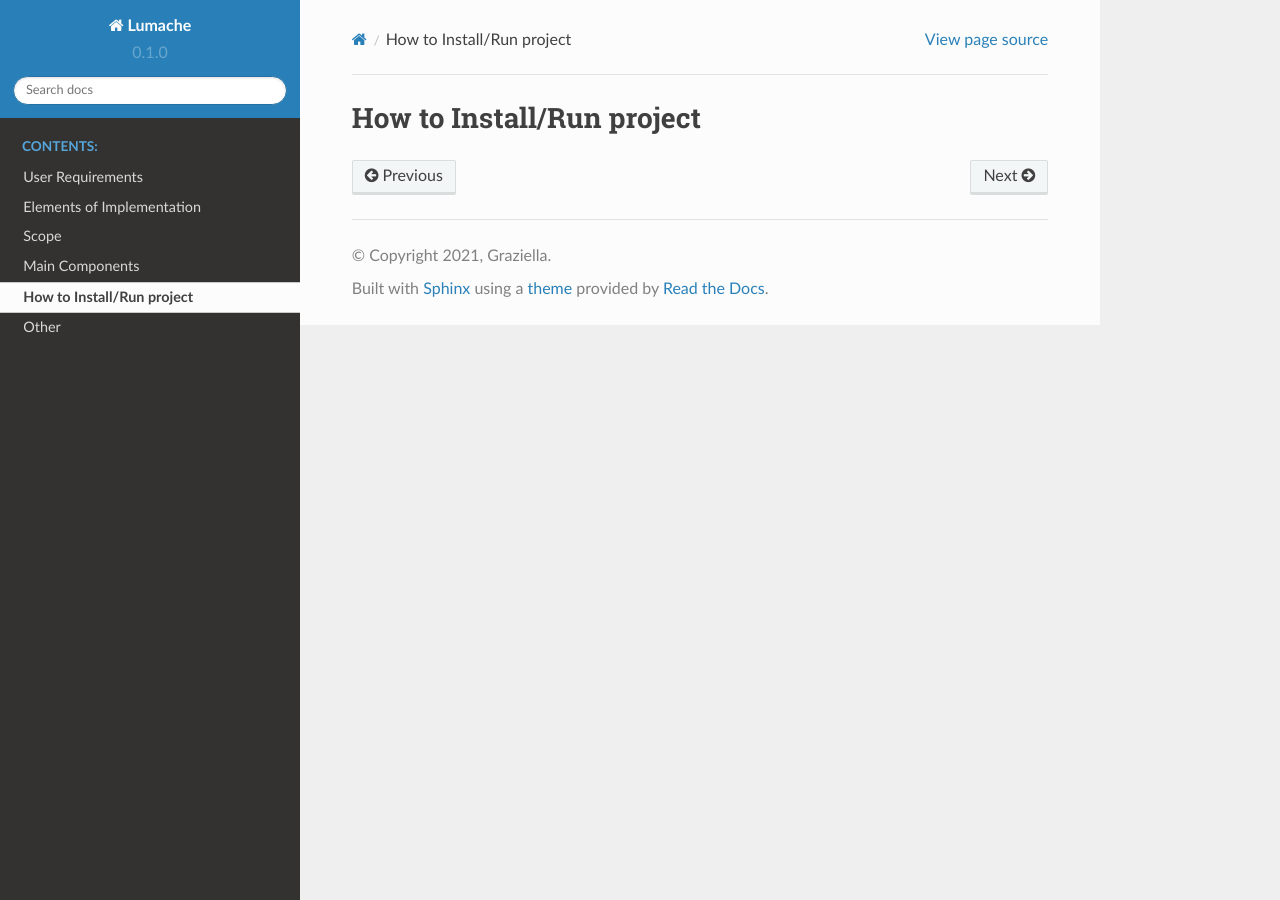
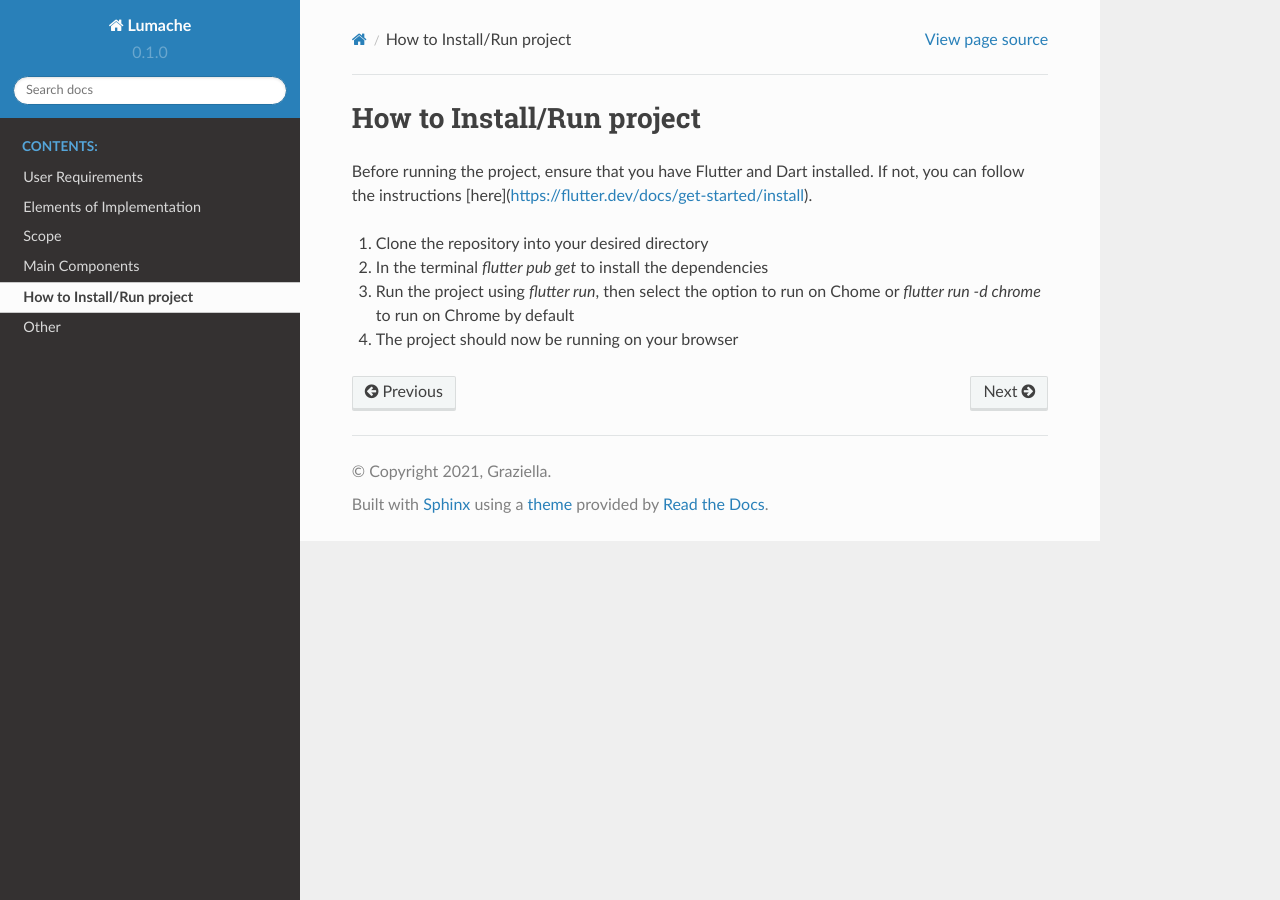
Before and after one commit to tommclark/setap-documentation, a Sphinx documentation site: the page built from docs/source/howtoinstall.rst, in a window 1280 px wide. Built offline with Sphinx 7.4.7 and the Read the Docs theme 2.0.0, drawn with Linux system fonts in a browser that asks for light colours.

Commit message:
how to install

```diff
--- a/docs/source/howtoinstall.rst
+++ b/docs/source/howtoinstall.rst
@@ -1,2 +1,9 @@
 How to Install/Run project
 ==================
+
+Before running the project, ensure that you have Flutter and Dart installed. If not, you can follow the instructions [here](https://flutter.dev/docs/get-started/install).
+
+1. Clone the repository into your desired directory
+2. In the terminal `flutter pub get` to install the dependencies
+3. Run the project using `flutter run`, then select the option to run on Chome or `flutter run -d chrome` to run on Chrome by default
+4. The project should now be running on your browser
```
Also changed, not shown: docs/source/implementation.rst (line endings or trailing spaces), docs/source/userreqs.rst (line endings or trailing spaces).
